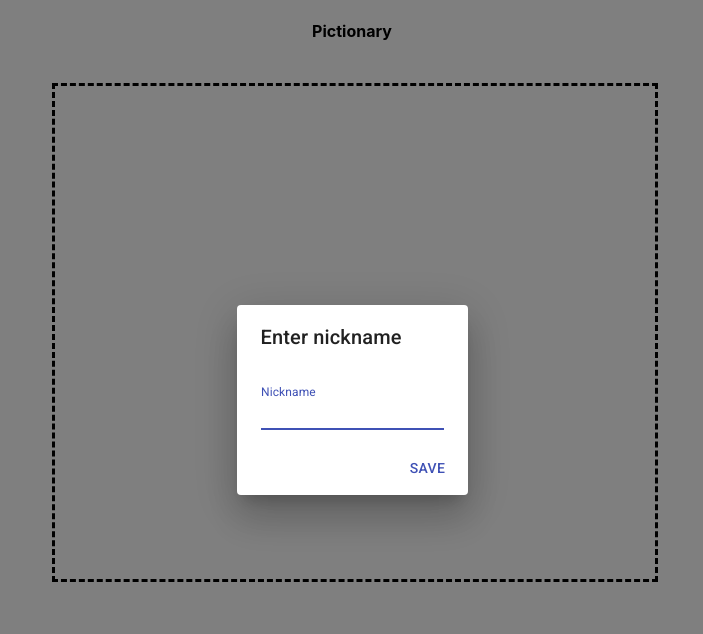
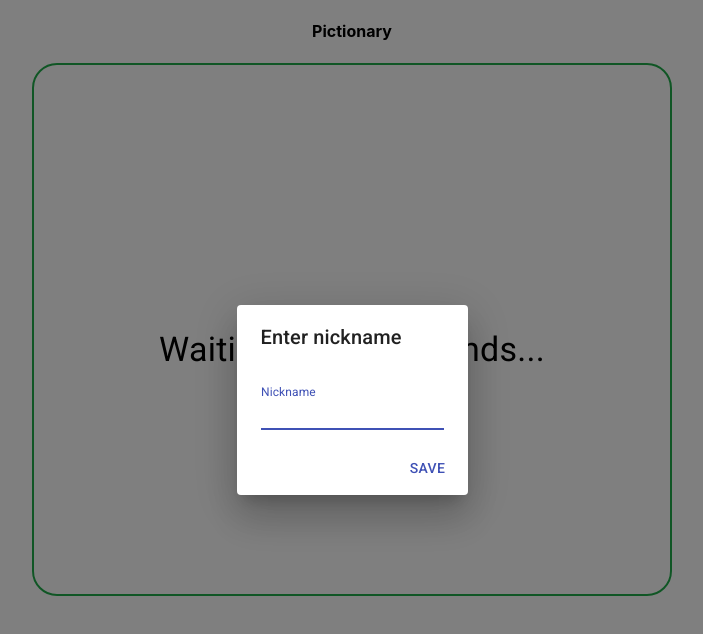
Before and after one commit to Room4O4/pictionary, a React (Create React App) app in the folder client/: page / in a window 1280 px wide. Shown: the top 634 px of the page, without its empty margins (288-991 px from the left). Built offline with nearby package versions, Linux system fonts and the light colour scheme.

Commit message:
feat: code cleanup - manage app UI like a statemachine - move gamestate based ui to a new container GameStateDisplay.js - move canvas and related components to GameArea.js - Unsubscribe from socket.io changes on canvas unmount - display state changes using a specialized div in GameStateDisplay.js

```diff
--- a/client/package.json
+++ b/client/package.json
@@ -20,8 +20,8 @@
     "start": "react-scripts start",
     "build": "react-scripts build",
     "eject": "react-scripts eject",
-    "lint": "eslint $PWD/'src/*.js' $PWD/'src/**/*.js'",
-    "lint:fix": "prettier-eslint $PWD/'src/*.js' $PWD/'src/**/*.js' --write"
+    "lint": "eslint C:/Users/msreeni/Desktop/json-schema/src/*.js C:/Users/msreeni/Desktop/json-schema/src/**/*.js",
+    "lint:fix": "prettier-eslint C:/Users/msreeni/Desktop/json-schema/src/*.js C:/Users/msreeni/Desktop/json-schema/src/**/*.js --write"
   },
   "husky": {
     "hooks": {
--- a/client/src/App.css
+++ b/client/src/App.css
@@ -28,15 +28,6 @@
   color: #61dafb;
 }
 
-@keyframes App-logo-spin {
-  from {
-    transform: rotate(0deg);
-  }
-  to {
-    transform: rotate(360deg);
-  }
-}
-
 .layoutContainer {
   width: "auto";
   max-height: 100vh;
@@ -47,27 +38,22 @@
   margin-right: 30px;
 }
 .canvasContainer {
+  border-radius: 25px;
+  border: 2px solid #21ad4b;
+  margin: 10px;
   position: relative;
   width: 800px;
   height: 533px;
-  padding-right: 20px;
-  padding-left: 20px;
-  padding-top: 20px;
-  padding-bottom: 20px;
+  padding-right: 10px;
+  padding-left: 10px;
+  padding-top: 10px;
+  padding-bottom: 10px;
 }
 
 .inputContainer {
   width: 800px;
   padding-right: 35px;
   padding-left: 20px;
-}
-
-.timer {
-  position: absolute;
-  top: 10px;
-  right: 35px;
-  z-index: 100;
-  padding: inherit;
 }
 
 .playersIcon {
@@ -85,7 +71,3 @@
   justify-content: space-around;
   padding: 20px 35px 20px 20px;
 }
-
-.liveMessage {
-  margin-top: -40px;
-}
--- a/client/src/App.js
+++ b/client/src/App.js
@@ -1,19 +1,18 @@
-import React, { useState, useEffect, useRef, Fragment } from 'react';
+import React, { useState, useEffect, useRef } from 'react';
 import './App.css';
 import socket from 'socket.io-client';
-import Canvas from './components/Canvas';
 import { TextField, Hidden } from '@material-ui/core';
 import Grid from '@material-ui/core/Grid';
 import Keyboard from 'react-simple-keyboard';
 import 'react-simple-keyboard/build/css/index.css';
 import Typography from '@material-ui/core/Typography';
-import ReactCountdownClock from 'react-countdown-clock';
 import AddNicknameDialog from './components/dialogs/AddNicknameDialog';
 import LogWindow from './components/log-window/LogWindow';
 import UserScoreList from './components/player-list/UserScoreList';
 import PlayersIcon from './components/icons/PlayersIcon';
 import UserScoreListDialog from './components/dialogs/UserScoreListDialog';
-import FadeOutText from './components/anim/FadeOutText';
+import * as GameStateConstants from './constants/AppConstants';
+import GameStateDisplay from './components/game-state-display/GameStateDisplay';
 
 function App () {
   const [socketIO, setSocketIO] = useState(null);
@@ -34,13 +33,9 @@ function App () {
   const keyboardRef = useRef();
   const [roundDuration, setRoundDuration] = useState(0);
 
-  const GAME_STATE_IDLE = 0;
-  const GAME_STATE_NEW_GAME = 1;
-  const GAME_STATE_NEW_ROUND = 2;
-  const GAME_STATE_WAIT_FOR_NEXT_ROUND = 3;
-  const GAME_STATE_ANNOUNCE_WINNER = 4;
-
-  const [gameState, setGameState] = useState(GAME_STATE_IDLE);
+  const [gameState, setGameState] = useState(
+    GameStateConstants.GAME_STATE_IDLE
+  );
 
   const [messageLog, setMessageLog] = useState([]);
   const [lastGuess, setLastGuess] = useState('');
@@ -72,7 +67,7 @@ function App () {
           console.log('New Game starting...');
           setRoundDuration(roundDuration / 1000);
           setCurrentUser({ ...user, score: 0 });
-          setGameState(GAME_STATE_NEW_GAME);
+          setGameState(GameStateConstants.GAME_STATE_NEW_GAME);
           setMessageLog((messageLog) => [
             ...messageLog,
             'msgSystem!!!New Game starting...'
@@ -85,7 +80,7 @@ function App () {
           setShowGuessBox(true);
           setEnableGuessBox(true);
           setPreviousWord(null);
-          setGameState(GAME_STATE_NEW_ROUND);
+          setGameState(GameStateConstants.GAME_STATE_NEW_ROUND);
           console.log(`New Round starting, Round: ${round}, Total: ${total}`);
           setMessageLog((messageLog) => [
             ...messageLog,
@@ -97,7 +92,7 @@ function App () {
           setShowGuessBox(false);
           setDrawWord(null);
           setPreviousWord(previousWord);
-          setGameState(GAME_STATE_WAIT_FOR_NEXT_ROUND);
+          setGameState(GameStateConstants.GAME_STATE_WAIT_FOR_NEXT_ROUND);
           setMessageLog((messageLog) => [
             ...messageLog,
             'msgSystem!!!Round finished, Wait for next round...'
@@ -110,7 +105,7 @@ function App () {
           console.log('Announce Winner');
           setShowGuessBox(false);
           setDrawWord(null);
-          setGameState(GAME_STATE_ANNOUNCE_WINNER);
+          setGameState(GameStateConstants.GAME_STATE_ANNOUNCE_WINNER);
           setMessageLog((messageLog) => [
             ...messageLog,
             'msgSystemWinner!!!Game Over, And the Winner is...'
@@ -216,6 +211,26 @@ function App () {
     }
   };
 
+  const renderGameState = () => {
+    switch (gameState) {
+      case GameStateConstants.GAME_STATE_IDLE:
+        return <GameStateDisplay gameState={{ state: gameState }} />;
+      case GameStateConstants.GAME_STATE_NEW_ROUND:
+        return (
+          <GameStateDisplay
+            gameState={{
+              state: gameState,
+              socket: socketIO,
+              lastGuess,
+              roundDuration
+            }}
+          />
+        );
+      default:
+        break;
+    }
+  };
+
   return (
     <div className="App">
       <h4>Pictionary</h4>
@@ -227,23 +242,7 @@ function App () {
         </Hidden>
         <Grid item md={6} xs={12}>
           <Grid item xs={12} className="canvasContainer">
-            <Fragment>
-              <Canvas io={socketIO} />
-              <div className="liveMessage">
-                <FadeOutText text={lastGuess}></FadeOutText>
-              </div>
-            </Fragment>
-            {gameState === GAME_STATE_NEW_ROUND ? (
-              <div className="timer">
-                <ReactCountdownClock
-                  className="timer"
-                  seconds={roundDuration}
-                  color="#000"
-                  alpha={0.9}
-                  size={60}
-                />{' '}
-              </div>
-            ) : null}
+            {renderGameState()}
             <Hidden smUp>
               <PlayersIcon
                 onClick={() => {
@@ -266,14 +265,15 @@ function App () {
                 onKeyDown={(e) => guessBoxPressed(e)}
                 onChange={(e) => {
                   setGuess(e.target.value);
+                  if (keyboardRef.current) {
                     keyboardRef.current.setInput(e.target.value);
+                  }
                 }}
               />
             ) : (
               <Typography variant="h3">{drawWord}</Typography>
             )}
           </Grid>
-          <Hidden smUp>
           <Grid item xs={12} className="keyboardContainer">
             {showGuessBox ? (
               <Keyboard
@@ -290,7 +290,6 @@ function App () {
               />
             ) : null}
           </Grid>
-          </Hidden>
           {previousWord ? (
             <Grid item xs={12}>
               <Typography variant="body1">
--- /dev/null
+++ b/client/src/components/game-state-display/GameStateDisplay.js
@@ -0,0 +1,44 @@
+import React, { Fragment } from 'react';
+import { Typography } from '@material-ui/core';
+import * as GameStateConstants from '../../constants/AppConstants';
+import GameArea from './game-area/GameArea';
+import './game-state-display.css';
+
+const GameStateDisplay = ({ gameState }) => {
+  const renderGameState = () => {
+    switch (gameState.state) {
+      case GameStateConstants.GAME_STATE_IDLE:
+        return (
+          <Typography className="message-banner" variant="h4">
+            Waiting for your friends...
+          </Typography>
+        );
+      case GameStateConstants.GAME_STATE_NEW_ROUND:
+        return (
+          <GameArea
+            socket={gameState.socket}
+            lastGuess={gameState.lastGuess}
+            roundDuration={gameState.roundDuration}
+          />
+        );
+      case GameStateConstants.GAME_STATE_WAIT_FOR_NEXT_ROUND:
+        return (
+          <Typography className="message-banner" variant="h4">
+            Wait for new round...
+          </Typography>
+        );
+      case GameStateConstants.GAME_STATE_ANNOUNCE_WINNER:
+        return (
+          <Typography className="message-banner" variant="h4">
+            And the Winner is ___
+          </Typography>
+        );
+
+      default:
+        break;
+    }
+  };
+  return <Fragment>{renderGameState()}</Fragment>;
+};
+
+export default GameStateDisplay;
--- a/client/src/components/Canvas.js
+++ b/client/src/components/game-state-display/game-area/Canvas.js
@@ -52,20 +52,21 @@ const Canvas = ({ io }) => {
   }
   */
 
+  const clearCanvas = (roundNumber, totalRounds) => {
+    const context = canvasRef.current.getContext('2d');
+    context.clearRect(0, 0, canvasRef.current.width, canvasRef.current.height);
+  };
+
   useEffect(() => {
     if (io) {
       io.on('S_C_DRAW', onDrawingEvent);
-      io.on('GE_NEW_ROUND', (roundNumber, totalRounds) => {
-        const context = canvasRef.current.getContext('2d');
-        context.clearRect(
-          0,
-          0,
-          canvasRef.current.width,
-          canvasRef.current.height
-        );
-      });
+      io.on('GE_NEW_ROUND', clearCanvas);
     }
-  });
+    return () => {
+      io.off('S_C_DRAW', onDrawingEvent);
+      io.off('GE_NEW_ROUND', clearCanvas);
+    };
+  }, [io]);
 
   // We resize the canvas to set scale once component is loaded
   useEffect(() => {
--- /dev/null
+++ b/client/src/components/game-state-display/game-area/GameArea.js
@@ -0,0 +1,27 @@
+import React, { Fragment } from 'react';
+import Canvas from './Canvas';
+import FadeOutText from './anim/FadeOutText';
+import ReactCountdownClock from 'react-countdown-clock';
+import './game-area.css';
+
+const GameArea = ({ socket, lastGuess, roundDuration }) => {
+  return (
+    <Fragment>
+      <Canvas io={socket} />
+      <div className="liveMessage">
+        <FadeOutText text={lastGuess}></FadeOutText>
+      </div>
+      <div className="timer">
+        <ReactCountdownClock
+          className="timer"
+          seconds={roundDuration}
+          color="#000"
+          alpha={0.9}
+          size={60}
+        />{' '}
+      </div>
+    </Fragment>
+  );
+};
+
+export default GameArea;
--- a/client/src/components/canvas.css
+++ b/client/src/components/game-state-display/game-area/canvas.css
@@ -2,6 +2,5 @@
   height: 100%;
   width: 100%;
   position: relative;
-  border-style: dashed;
   z-index: 10;
 }
--- /dev/null
+++ b/client/src/components/game-state-display/game-area/game-area.css
@@ -0,0 +1,11 @@
+.live-message {
+    margin-top: -40px;
+}
+
+.timer {
+    position: absolute;
+    top: 10px;
+    right: 35px;
+    z-index: 100;
+    padding: inherit;
+}
--- /dev/null
+++ b/client/src/components/game-state-display/game-state-display.css
@@ -0,0 +1,5 @@
+
+.message-banner {
+    position: relative;
+    top: 50%;
+}
--- /dev/null
+++ b/client/src/constants/AppConstants.js
@@ -0,0 +1,5 @@
+export const GAME_STATE_IDLE = 0;
+export const GAME_STATE_NEW_GAME = 1;
+export const GAME_STATE_NEW_ROUND = 2;
+export const GAME_STATE_WAIT_FOR_NEXT_ROUND = 3;
+export const GAME_STATE_ANNOUNCE_WINNER = 4;
```
Also changed, not shown: client/src/components/game-state-display/game-area/anim/FadeOutText.css (renamed from client/src/components/anim/FadeOutText.css), client/src/components/game-state-display/game-area/anim/FadeOutText.js (renamed from client/src/components/anim/FadeOutText.js). Lines whose indentation alone changed are shown as unchanged.
